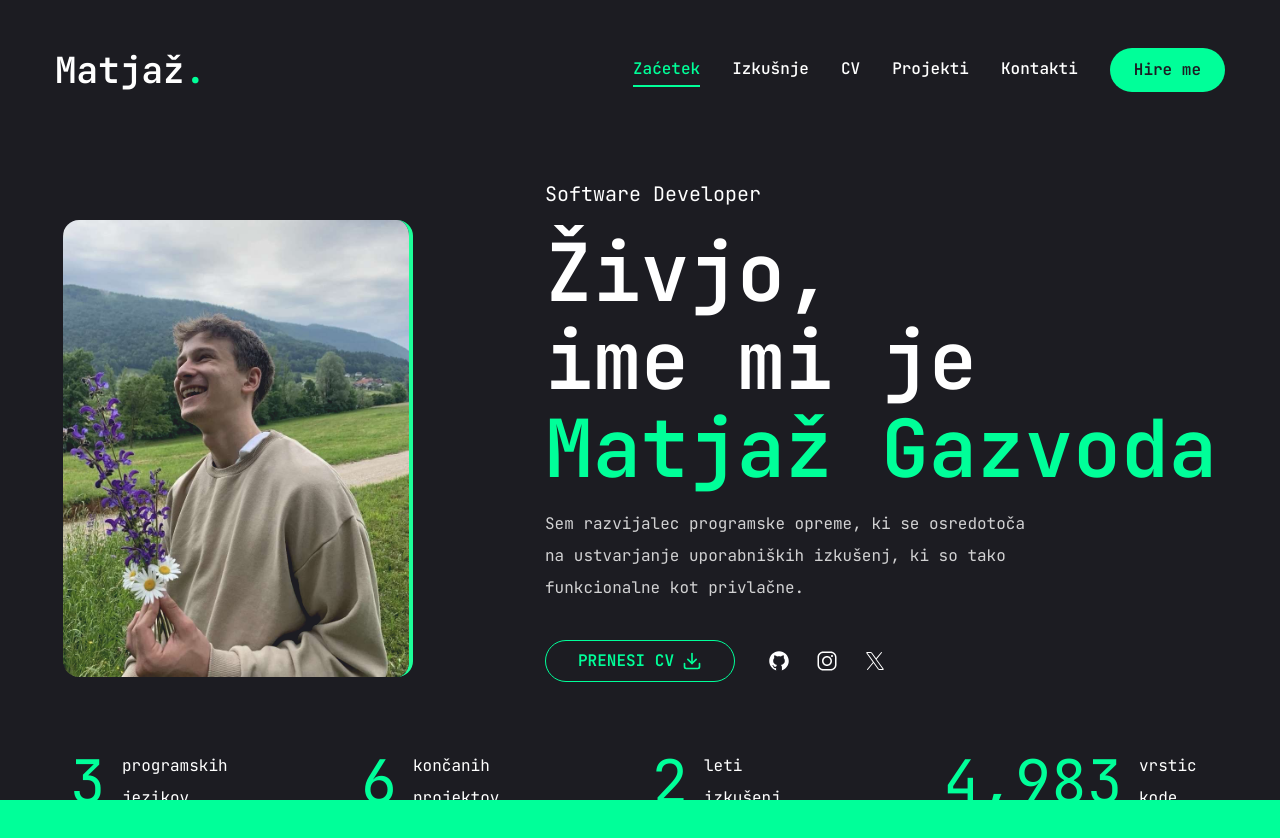
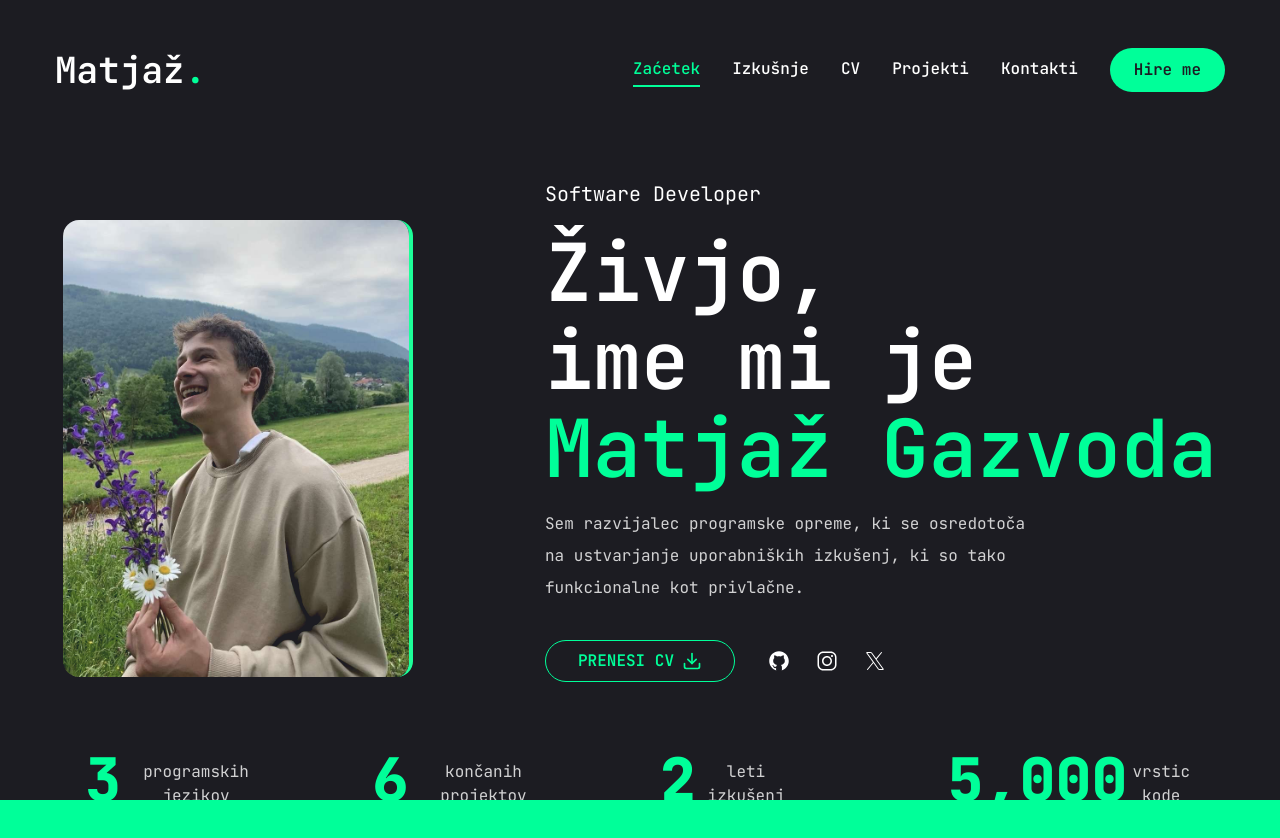
Before and after one commit to matjazo18/matjaz-portfolio, a Next.js app: page / in a window 1280 px wide. Shown: the top 838 px of the page. Built offline with nearby package versions, Linux system fonts and the light colour scheme.

Commit message:
aligned stats on all screens

```diff
--- a/components/Stats.jsx
+++ b/components/Stats.jsx
@@ -25,24 +25,24 @@ const Stats = () => {
   return (
     <section>
       <div className="container mx-auto">
-        <div className="flex flex-wrap gap-6 max-w-[80vw] max-auto xl:max-w-none">
+        <div className="container mx-auto">
+          <div className="flex flex-wrap gap-10 justify-center max-w-[90vw] xl:max-w-none mx-auto">
             {stats.map((item, index) => {
               return (
                 <div
                   key={index}
-                className="flex-1 flex justify-center gap-4 items-center justifty-center xl:justify-start"
+                  className="flex flex-col items-center flex-grow basis-[120px] text-center xl:flex-row"
                 >
                   <CountUp
                     end={item.num}
-                  duration={5}
-                  delay={2}
-                  className="text-4xl xl:text-6xl text-accent"
+                    duration={3}
+                    delay={0.5}
+                    className="text-4xl xl:text-6xl text-accent font-extrabold"
                   />
                   <p
-                  className={`${
-                    item.text.length < 15 ? " max-w-[100px]" : "max-w-[150px]"
-                  }`}
-                  key={index}
+                    className={`mt-2 ${
+                      item.text.length < 15 ? "max-w-[100px]" : "max-w-[150px]"
+                    } text-sm xl:text-base text-white/80`}
                   >
                     {item.text}
                   </p>
@@ -51,6 +51,7 @@ const Stats = () => {
             })}
           </div>
         </div>
+      </div>
     </section>
   );
 };
```
Lines whose indentation alone changed are shown as unchanged.
